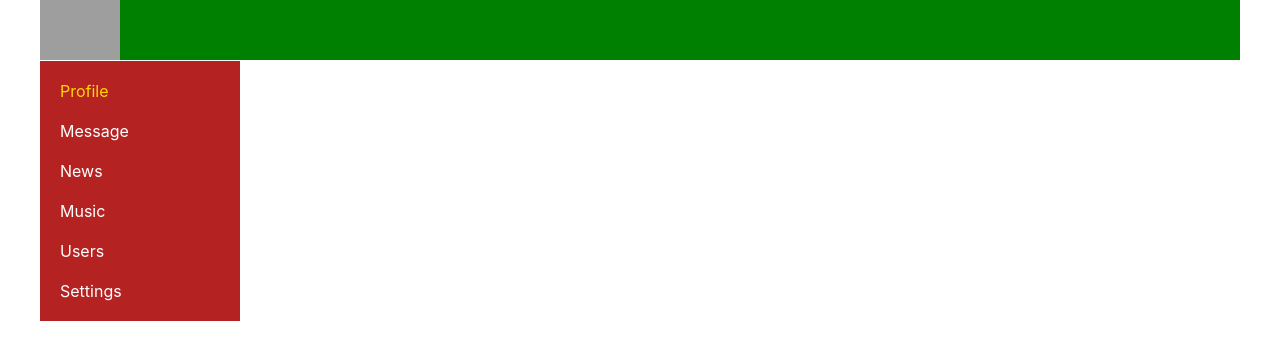
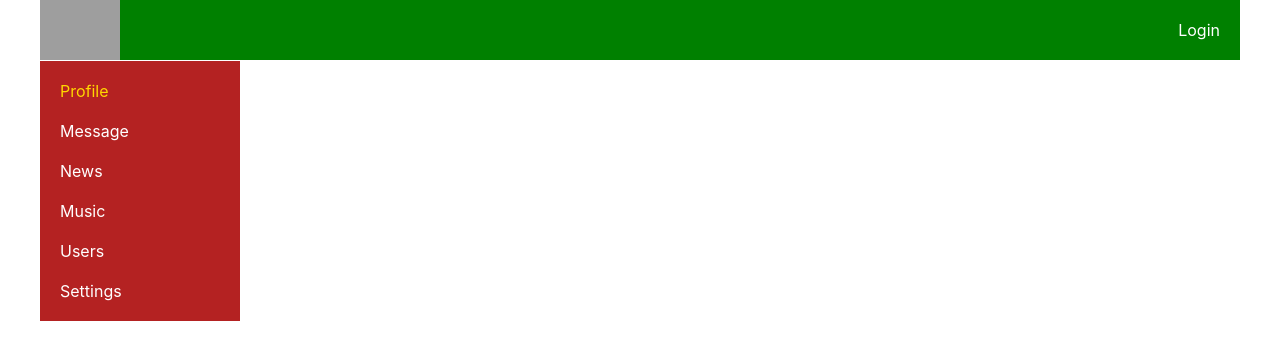
Before and after one commit to AleksandrSmirnov92/react, a React (Create React App) app in the folder react01/: page /main in a window 1280 px wide. Shown: the top 360 px of the page. Built offline with nearby package versions, Linux system fonts and the light colour scheme; no server answers; grey boxes are pictures that could not be loaded.

Commit message:
react60 login

```diff
--- a/react01/src/App.js
+++ b/react01/src/App.js
@@ -1,6 +1,6 @@
 import React from 'react';
 import './App.css';
-import Header from './components/header/Header';
+// import Header from './components/header/Header';
 // import Main from './components/main/main';
 import Nav from './components/navigation/navigation';
 import {BrowserRouter, Route, Routes} from "react-router-dom";
@@ -8,6 +8,7 @@ import DialogsContainer from './components/Dialogs/Dialogs-container';
 import News from './components/news/news';
 import UsersContainer from './components/Users/UsersContainer';
 import MainContainer from './components/main/mainContainer';
+import HeaderContainer from './components/header/HeaderContainer';
 
 
 
@@ -16,10 +17,9 @@ import MainContainer from './components/main/mainContainer';
   return (
     <BrowserRouter>
     <div className="wrapper">
-      <Header />
+      <HeaderContainer />
       <Nav />
       <Routes className='app-wrapper-content'> {/*Теперь react-router-dom*/}
-
       <Route path='/main/:userId' element= {<MainContainer />}/>
       <Route path='/Dialogs' element= {<DialogsContainer />} />
       <Route path='/news' element = {<News/>} />
--- a/react01/src/components/Users/Users.jsx
+++ b/react01/src/components/Users/Users.jsx
@@ -37,7 +37,6 @@ let Users = (props) => {
         <img src={preloader} className = {props.isFetching ? styles.imgfetching: styles.imgfetching2}/>
 
         {props.users.map((user) => {
-          debugger;
           return (
             <div key={user.id}>
               <div className={styles.userBox}>
--- a/react01/src/components/Users/UsersContainer.js
+++ b/react01/src/components/Users/UsersContainer.js
@@ -3,8 +3,8 @@ import { connect } from "react-redux"
 import { followActionCreator, setUsersActionCreator, unfollowActionCreator,setCurrentPageActionCreator,setUsersTotalCountActionCreator,isFetchingActionCreator } from "../../redax/UsersReduce"
 import Users from "./Users";
 import * as axios from "axios";
-import preloader from '../../images/loadsvg.svg'
-import styles from "./Users.module.css";
+// import preloader from '../../images/loadsvg.svg'
+// import styles from "./Users.module.css";
 class UsersApiComponent extends React.Component {
    constructor(props) {
      super(props);
--- a/react01/src/components/header/Header.jsx
+++ b/react01/src/components/header/Header.jsx
@@ -1,11 +1,24 @@
-import React from 'react';
+import React from "react";
+import { NavLink } from "react-router-dom";
 // import "./header.css";
-import headers from "./header.module.css"
-const Header = () => {
-   return (
-   <header className={headers.header}>
-        <img src='https://ilounge.ua/files/articles/sekretnoe-poslanie00002.jpeg' className={headers.header_img} alt=''></img>
+import headers from "./header.module.css";
+const Header = (props) => {
+  return (
+    <header className={headers.header}>
+      <img
+        src="https://ilounge.ua/files/articles/sekretnoe-poslanie00002.jpeg"
+        className={headers.header_img}
+        alt=""
+      ></img>
 
-      </header>);
-}
+      {props.isAuth ? (
+        props.login
+      ) : (
+        <NavLink to="./login" className={headers.loginblock}>
+          Login
+        </NavLink>
+      )}
+    </header>
+  );
+};
 export default Header;
--- /dev/null
+++ b/react01/src/components/header/HeaderContainer.js
@@ -0,0 +1,51 @@
+import React from 'react';
+import Header from './Header';
+// import "./header.css";
+import headers from "./header.module.css"
+import * as axios from "axios";
+import { connect } from 'react-redux';
+import{setUserData} from "../../redax/AuthReducer"
+class HeaderContainer extends React.Component {
+  componentDidMount() {
+    axios
+    .get(
+      `https://social-network.samuraijs.com/api/1.0/auth/me`, {
+        withCredentials:true
+      }
+    )
+    .then((response) => {
+      debugger
+    if(response.data.resultCode === 0) {
+      let {email,id,login} = response.data.data
+      this.props.setUserData(id,email,login)
+    }
+    });
+  }
+  render(){
+   return (
+   <Header {...this.props}/>
+   )
+}
+}
+const mapStateToProps = (state) => {
+ return(
+  {
+    isAuth: state.auth.isAuth,
+    login:state.auth.login
+  }
+ )
+}
+const mapDispatchToProps = (dispatch) => {
+
+ return(
+  {
+    setUserData:(id,email,login) => {
+      dispatch(setUserData(id,email,login))
+    }
+  }
+ )
+}
+
+
+
+export default connect(mapStateToProps, mapDispatchToProps) (HeaderContainer);
--- a/react01/src/components/header/header.module.css
+++ b/react01/src/components/header/header.module.css
@@ -8,3 +8,10 @@
    /* width: 30px; */
    height: 100%;
  }
+ .loginblock{
+   float: right;
+   text-decoration: none;
+   color: white;
+   padding-right: 20px;
+   padding-top: 20px;
+ }
--- a/react01/src/components/main/mainContainer.jsx
+++ b/react01/src/components/main/mainContainer.jsx
@@ -1,59 +1,50 @@
-import React from 'react';
-import Main from './main';
+import React from "react";
+import Main from "./main";
 import * as axios from "axios";
-import { connect } from 'react-redux';
-import {setUserProfile} from "../../redax/profileReduce"
-import{useLocation,useNavigate,useParams} from "react-router-dom"
+import { connect } from "react-redux";
+import { setUserProfile } from "../../redax/profileReduce";
+import { useLocation, useNavigate, useParams } from "react-router-dom";
 
-class MainContainer extends React.Component{
+class MainContainer extends React.Component {
   // eslint-disable-next-line no-useless-constructor
   constructor(props) {
     super(props);
   }
   componentDidMount() {
-      let userId = this.props.router.params.userId
+    let userId = this.props.router.params.userId;
     axios
-        .get(
-          `https://social-network.samuraijs.com/api/1.0/profile/${userId}`
-        )
+      .get(`https://social-network.samuraijs.com/api/1.0/profile/${userId}`)
       .then((response) => {
-
         this.props.setUserProfile(response.data);
-
       });
   }
 
   render() {
-return (
-   <Main {...this.props} profile={this.props.profile}/>
-);
+    return <Main {...this.props} profile={this.props.profile} />;
   }
 }
 let mapStateToProps = (state) => {
-
-   return(
-      {
-         profile:state.profilePage.profile
-      }
-   )
-}
+  return {
+    profile: state.profilePage.profile,
+  };
+};
 const mapDispatchToProps = (dispatch) => {
-
   return {
     setUserProfile: (profile) => {
-         dispatch(setUserProfile(profile))
-      }
-   }
-}
-function withRouter (Component) {
-   function ComponentWithRouterProp (props) {
+      dispatch(setUserProfile(profile));
+    },
+  };
+};
+function withRouter(Component) {
+  function ComponentWithRouterProp(props) {
     let location = useLocation();
     let navigate = useNavigate();
-      let params = useParams()
-      return (
-         <Component {...props} router={{location,navigate,params}}/>
-      )
+    let params = useParams();
+    return <Component {...props} router={{ location, navigate, params }} />;
   }
-   return ComponentWithRouterProp
+  return ComponentWithRouterProp;
 }
-export default connect(mapStateToProps,mapDispatchToProps)(withRouter(MainContainer));
+export default connect(
+  mapStateToProps,
+  mapDispatchToProps
+)(withRouter(MainContainer));
--- /dev/null
+++ b/react01/src/redax/AuthReducer.js
@@ -0,0 +1,38 @@
+const SET_USER_DATA = "SET_USER_DATA";
+
+
+let initialState = {
+  id: null,
+  email:null,
+  login:null,
+  isAuth:false
+
+};
+const authReduce = (state = initialState, action) => {
+
+  let stateCopy
+  switch (action.type) {
+    case SET_USER_DATA:
+       stateCopy = {
+        ...state,
+        ...action.data,
+        isAuth:true
+          }
+          return stateCopy;
+      default:
+        return state
+  }
+};
+export const setUserData = (id, email, login) => {
+  return {
+      type:SET_USER_DATA,
+      data: {
+        id:id,
+        email:email,
+        login:login
+      }
+
+    }
+
+}
+export default authReduce;
--- a/react01/src/redax/redux-store.js
+++ b/react01/src/redax/redux-store.js
@@ -2,12 +2,13 @@ import {combineReducers, createStore} from "redux"
 import profileReduce from "./profileReduce";
 import dialogsReduce from "./dialogsReduce";
 import usersReduce from "./UsersReduce";
-
+import authReduce from "./AuthReducer"
 let redusers= combineReducers(
    {
       profilePage:profileReduce,
       massagePage:dialogsReduce,
-      usersPage:usersReduce
+      usersPage:usersReduce,
+      auth:authReduce
    }
 )
 let store = createStore(redusers)
```
Also changed, not shown: react01/src/reactСобес.js (+11 -5 lines). Lines whose indentation alone changed are shown as unchanged.
